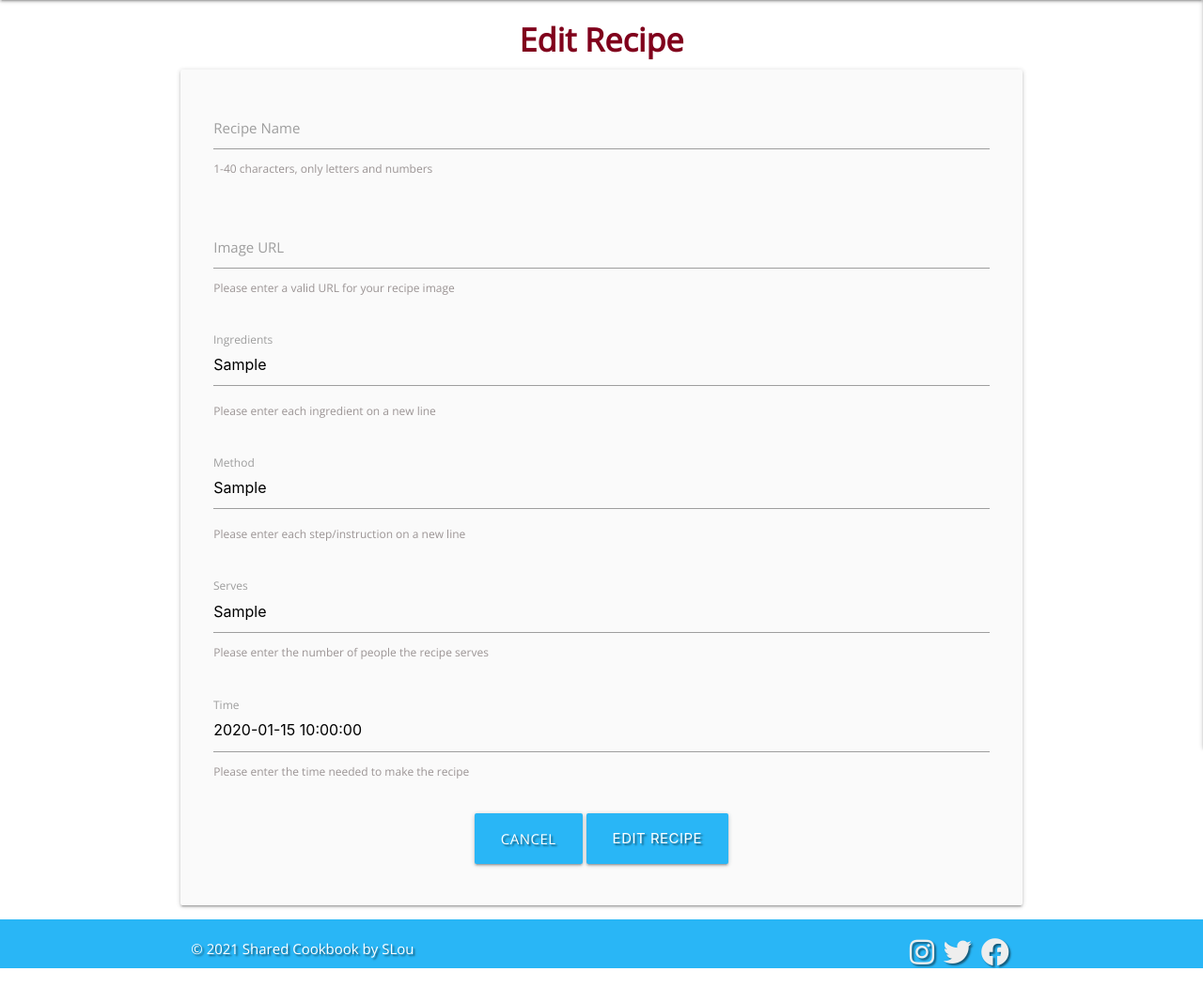
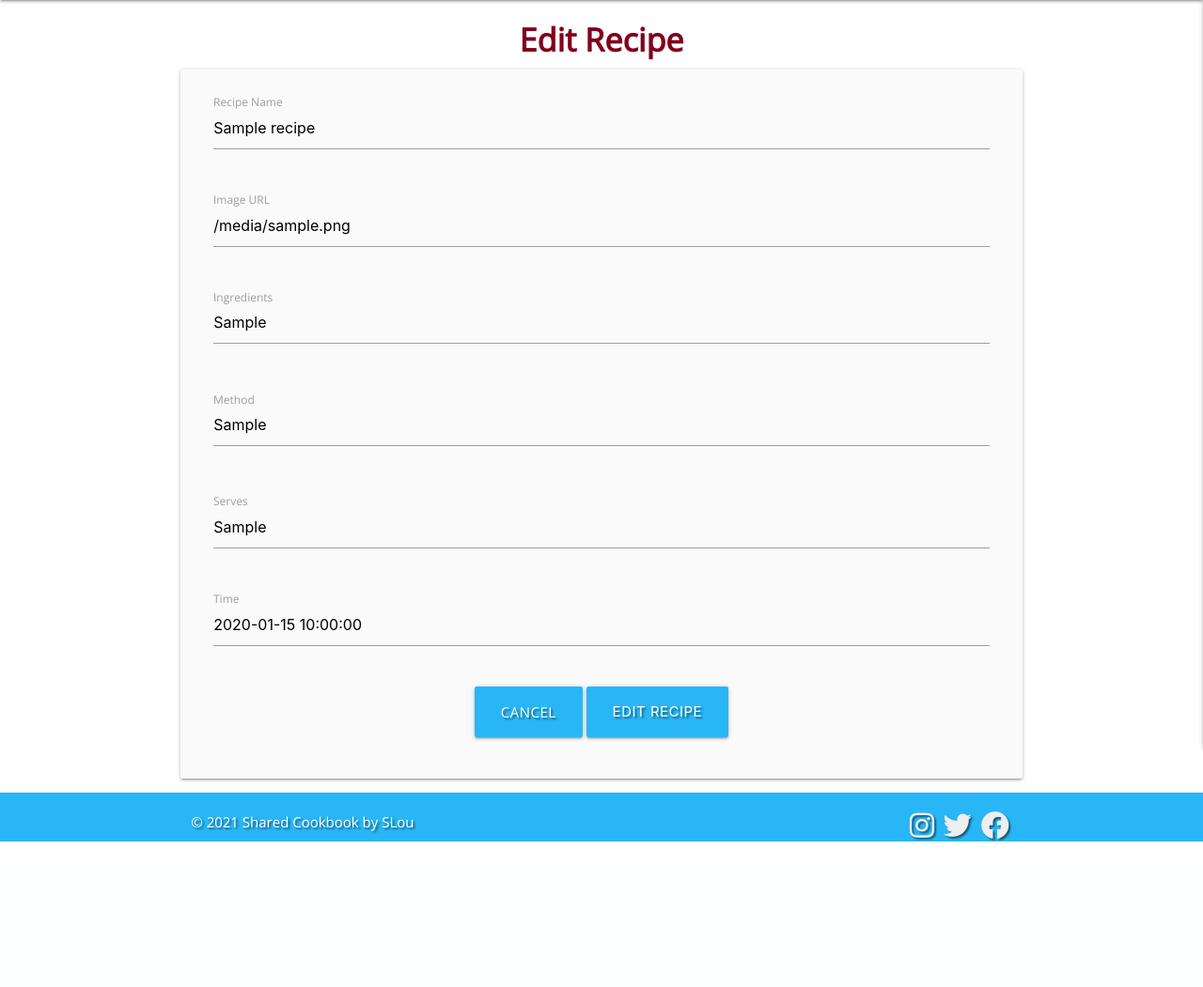
Before and after one commit to Code-Institute-Submissions/suping106-milestone3, a Flask app: template templates/edit_recipe.html in a window 1280 px wide. Shown: the part 64-1115 px from the top of the page at 94% size. After the commit the page ends 960 px from the top, so only its background shows below. Run offline with Flask 2, Linux system fonts and the light colour scheme; the template is opened without the code that fills it: most values are stand-ins (such as "Sample title", 1, 10 or a date in 2020); some libraries are stand-ins or nearby versions.

Commit message:
all fields filled with recipe values

```diff
--- a/templates/edit_recipe.html
+++ b/templates/edit_recipe.html
@@ -11,19 +11,17 @@
             <form class="col s12" method="POST" action="{{ url_for('edit_recipe', recipe_id=recipe._id) }}">
                 <div class="row">
                     <div class="input-field col s12">
-                        <input id="recipe_name" name="recipe_name" type="text"
+                        <input id="recipe_name" name="recipe_name" value="{{recipe.recipe_name}}" type="text"
                             pattern="^[^\s][A-Za-z0-9\s]{1,40}$" class="validate" required>
                         <label for="recipe_name">Recipe Name</label>
-                        <span class="register-help">1-40 characters, only letters and numbers</span>
                     </div>
                 </div>
 
                 <div class="row">
                     <div class="input-field col s12">
-                        <input id="recipe_image" name="recipe_image" type="text"
+                        <input id="recipe_image" name="recipe_image" value="{{recipe.recipe_image}}" type="text"
                             pattern="https?://.+" class="validate" required>
                         <label for="recipe_image">Image URL</label>
-                        <span class="register-help">Please enter a valid URL for your recipe image</span>
                     </div>
                 </div>
 
@@ -34,7 +32,6 @@
                             {{- recipe.recipe_ingredients -}}
                         </textarea>
                         <label for="recipe_ingredients">Ingredients</label>
-                        <span class="register-help">Please enter each ingredient on a new line</span>
                     </div>
                 </div>
 
@@ -45,7 +42,6 @@
                             {{- recipe.recipe_method -}}
                         </textarea>
                         <label for="recipe_method">Method</label>
-                        <span class="register-help">Please enter each step/instruction on a new line</span>
                     </div>
                 </div>
 
@@ -54,7 +50,6 @@
                         <input id="recipe_serves" name="recipe_serves" minlength="1"
                             value="{{ recipe.recipe_serves }}" type="text" class="validate" required>
                         <label for="recipe_serves">Serves</label>
-                        <span class="register-help">Please enter the number of people the recipe serves</span>
                     </div>
                 </div>
 
@@ -63,7 +58,6 @@
                         <input id="recipe_time" name="recipe_time" minlength="1"
                             value="{{ recipe.recipe_time }}" type="text" class="validate" required>
                         <label for="recipe_time">Time</label>
-                        <span class="register-help">Please enter the time needed to make the recipe</span>
                     </div>
                 </div>
                 <!-- Buttons -->
```
